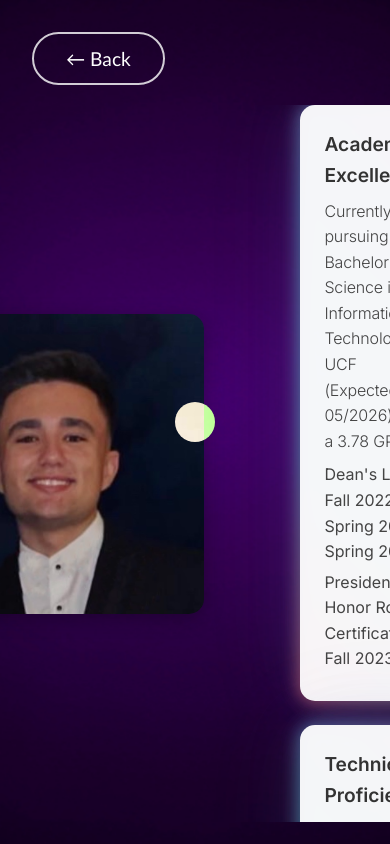
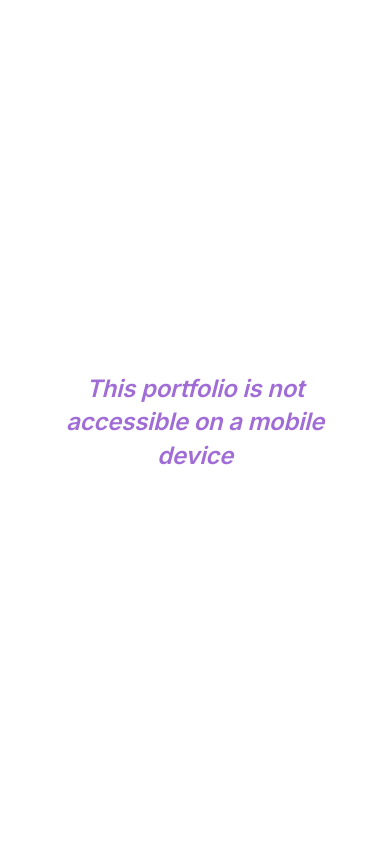
Before and after one commit to 11ric404/Portfolio, a plain HTML site: page about.html in a window 390 px wide. Drawn offline with Linux system fonts and the light colour scheme.

Commit message:
Add files via upload

```diff
--- a/about.html
+++ b/about.html
@@ -8,6 +8,9 @@
     <link href="https://fonts.googleapis.com/css2?family=Inter:wght@300;400;600;700&display=swap" rel="stylesheet">
 </head>
 <body class="about-page">
+    <div class="mobile-overlay">
+        <p>This portfolio is not accessible on a mobile device</p>
+    </div>
     <div class="custom-cursor"></div>
     <a href="index.html" class="back-button" onclick="handleNavigation(event)">← Back</a>
     <div class="content">
--- a/styles.css
+++ b/styles.css
@@ -112,7 +112,7 @@ body {
     position: sticky;
     top: 50%;
     transform: translateY(-50%);
-    margin-top: 100px;
+    margin-top: 50px;
 }
 
 .about-content {
@@ -461,4 +461,41 @@ p {
     margin-bottom: 0.3rem;
     padding-left: 0;
 }
+
+.mobile-overlay {
+    display: none;
+    position: fixed;
+    top: 0;
+    left: 0;
+    width: 100%;
+    height: 100%;
+    background: white;
+    z-index: 9999;
+    justify-content: center;
+    align-items: center;
+    text-align: center;
+    padding: 2rem;
+}
+
+.mobile-overlay p {
+    color: #a06cd5;
+    font-family: "Inter", sans-serif;
+    font-size: 1.5rem;
+    font-weight: 600;
+    line-height: 1.4;
+    max-width: 300px;
+    margin: 0 auto;
+}
+
+@media (max-width: 768px) {
+    .mobile-overlay {
+        display: flex;
+    }
+
+    body::before,
+    .content,
+    .custom-cursor {
+        display: none;
+    }
+}
   </rewritten_file>
```
Also changed, not shown: contact.html (+3 -0 lines), index.html (+3 -0 lines).
